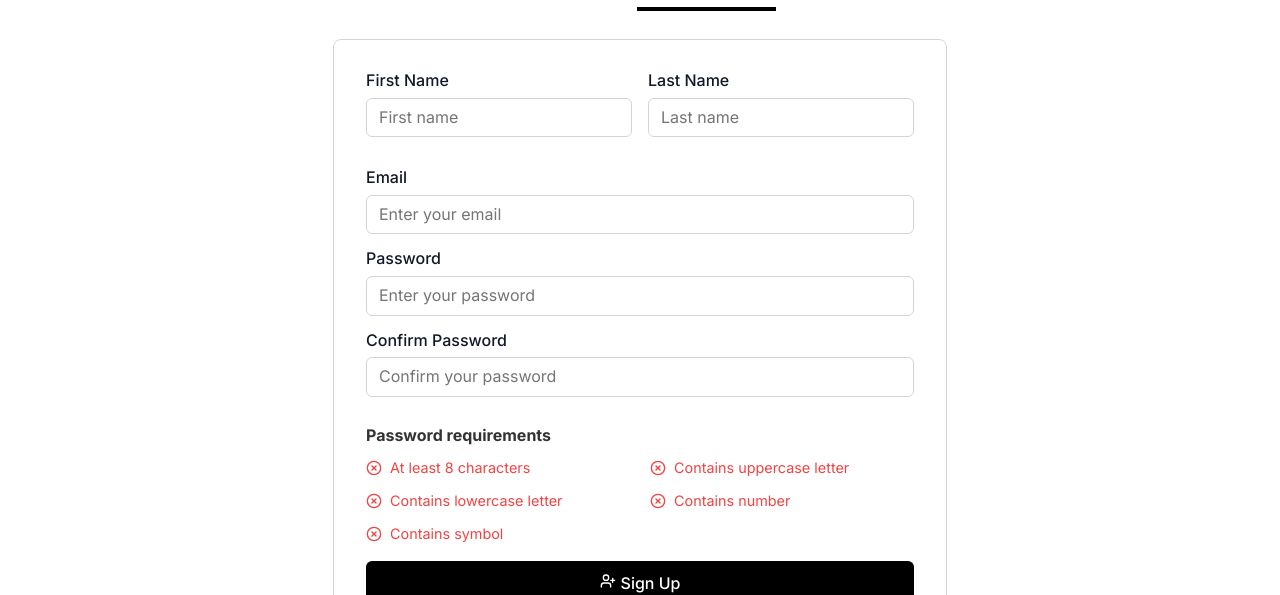
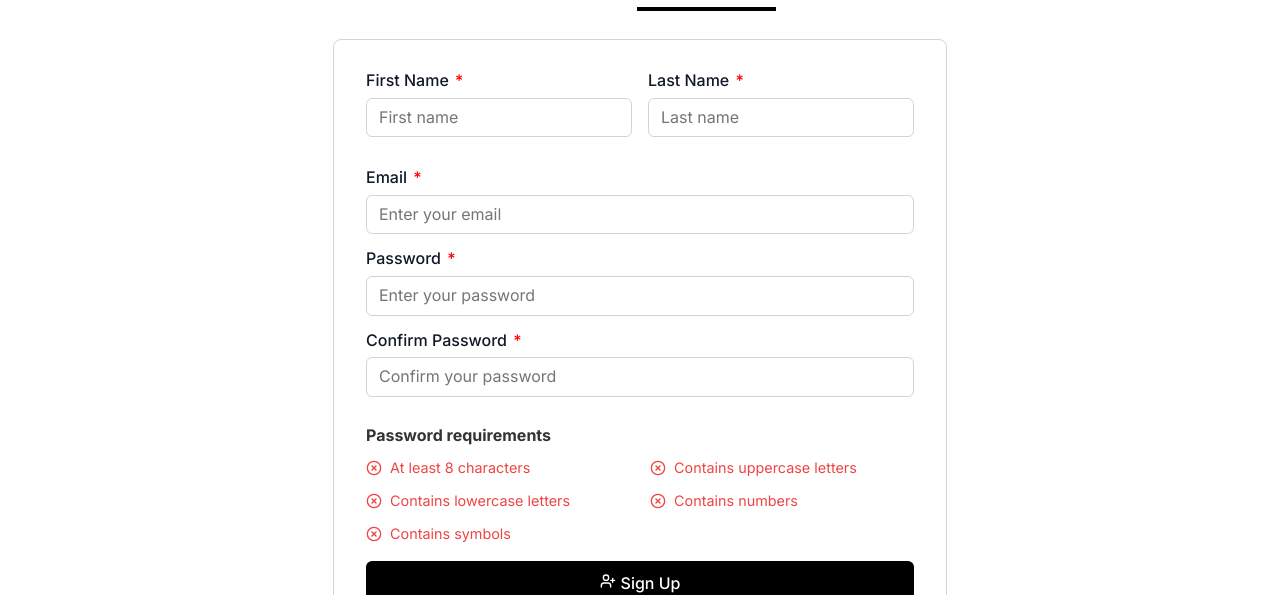
Before and after one commit to HackYourFutureProjects/c53-final-project-group-A, a React (Vite) app in the folder client/: page /login in a window 1280 px wide. Both pictures are taken after a click on the element "Sign Up". Shown: the part 137-732 px from the top of the page. Built offline with nearby package versions, Linux system fonts and the light colour scheme.

Commit message:
Add asterisk to required fields

```diff
--- a/client/src/pages/LoginForm/LoginForm.jsx
+++ b/client/src/pages/LoginForm/LoginForm.jsx
@@ -20,23 +20,27 @@ const LoginForm = ({ login, switchToSignup }) => {
   return (
     <div className="form-card" id="login-form">
       <form onSubmit={handleSubmit}>
-        <label>Email</label>
+        <label>
+          Email <span style={{ color: "red", marginLeft: "2px" }}>*</span>
+        </label>
         <input
           type="email"
           name="email"
           placeholder="Enter your email"
           value={loginData.email}
-          onChange={handleChange} // CHANGED: call handleChange
+          onChange={handleChange} // call handleChange
           required
         />
 
-        <label>Password</label>
+        <label>
+          Password <span style={{ color: "red", marginLeft: "2px" }}>*</span>
+        </label>
         <input
           type="password"
           name="password"
           placeholder="Enter your password"
           value={loginData.password}
-          onChange={handleChange} // CHANGED: call handleChange
+          onChange={handleChange} //call handleChange
           required
         />
 
--- a/client/src/pages/SignupForm/SignupForm.jsx
+++ b/client/src/pages/SignupForm/SignupForm.jsx
@@ -99,7 +99,10 @@ const SignupForm = ({
       <form onSubmit={handleSubmit}>
         <div style={{ display: "flex", gap: "1rem", marginBottom: "16px" }}>
           <div style={{ flex: 1 }}>
-            <label>First Name</label>
+            <label>
+              First Name{" "}
+              <span style={{ color: "red", marginLeft: "2px" }}>*</span>
+            </label>
             <input
               type="text"
               name="firstName" // added name for handleChange
@@ -110,7 +113,10 @@ const SignupForm = ({
             />
           </div>
           <div style={{ flex: 1 }}>
-            <label>Last Name</label>
+            <label>
+              Last Name{" "}
+              <span style={{ color: "red", marginLeft: "2px" }}>*</span>
+            </label>
             <input
               type="text"
               name="lastName" //added name
@@ -122,7 +128,9 @@ const SignupForm = ({
           </div>
         </div>
 
-        <label>Email</label>
+        <label>
+          Email <span style={{ color: "red", marginLeft: "2px" }}>*</span>
+        </label>
         <input
           type="email"
           name="email"
@@ -132,7 +140,9 @@ const SignupForm = ({
           required
         />
 
-        <label>Password</label>
+        <label>
+          Password <span style={{ color: "red", marginLeft: "2px" }}>*</span>
+        </label>
         <input
           type="password"
           name="password"
@@ -142,7 +152,10 @@ const SignupForm = ({
           required
         />
 
-        <label>Confirm Password</label>
+        <label>
+          Confirm Password{" "}
+          <span style={{ color: "red", marginLeft: "2px" }}>*</span>
+        </label>
         <input
           type="password"
           name="confirmPassword"
@@ -162,14 +175,14 @@ const SignupForm = ({
           {renderRuleItem(passwordRules.length(pw), "At least 8 characters")}
           {renderRuleItem(
             passwordRules.uppercase(pw),
-            "Contains uppercase letter",
+            "Contains uppercase letters",
           )}
           {renderRuleItem(
             passwordRules.lowercase(pw),
-            "Contains lowercase letter",
+            "Contains lowercase letters",
           )}
-          {renderRuleItem(passwordRules.number(pw), "Contains number")}
-          {renderRuleItem(passwordRules.symbol(pw), "Contains symbol")}
+          {renderRuleItem(passwordRules.number(pw), "Contains numbers")}
+          {renderRuleItem(passwordRules.symbol(pw), "Contains symbols")}
         </ul>
 
         {errorMessage && (
```
